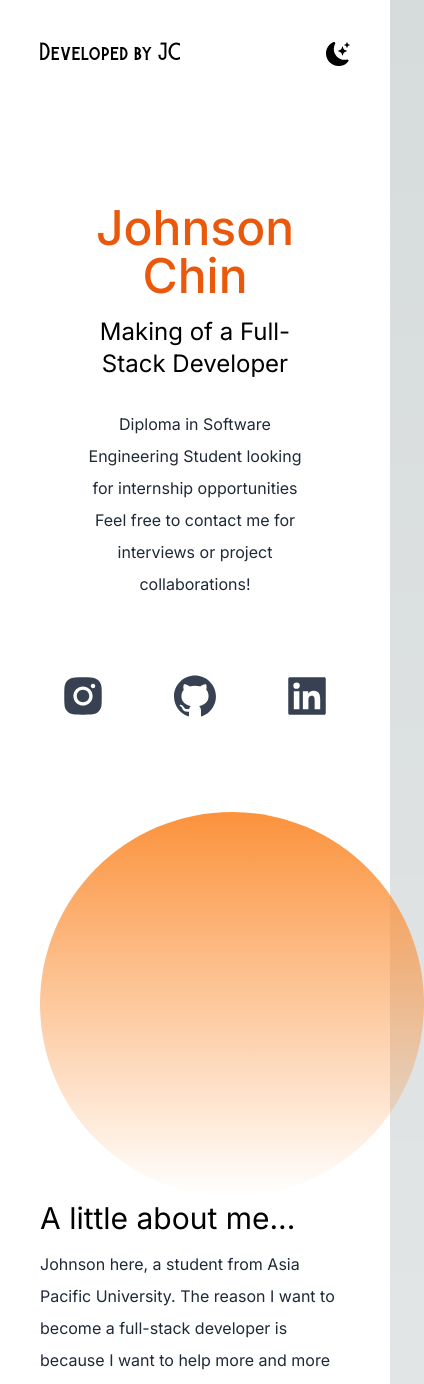
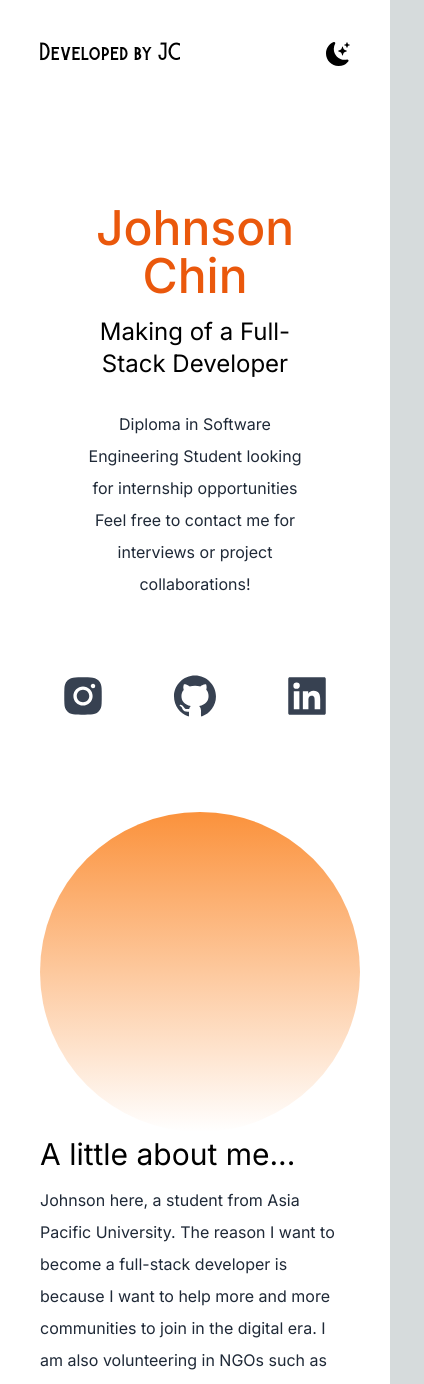
Before and after one commit to JohnsonChin1009/react-tailwind-portfolio, a Next.js app: page / in a window 390 px wide. Shown: the top 1384 px of the page, 424 px wide, since content can reach past the window. Built offline with nearby package versions, Linux system fonts and the light colour scheme.

Commit message:
Update back to 80

```diff
--- a/app/page.tsx
+++ b/app/page.tsx
@@ -57,7 +57,7 @@ export default function Home() {
             <a href="https://www.linkedin.com/in/johnson-chin-70b865224/"><AiFillLinkedin /></a>
 
           </div>
-          <div className="relative mx-auto bg-gradient-to-b from-orange-400 rounded-full w-96 h-96 mt-20 md:h-96 md:w-96">
+          <div className="relative mx-auto bg-gradient-to-b from-orange-400 rounded-full overflow-hidden w-80 h-80 mt-20 md:h-96 md:w-96">
             {/* <Image alt="Johnson" src={ctnjohnson} layout="fill" objectFit="cover" className="md:object-center" /> */}
           </div>
         </section>
```
